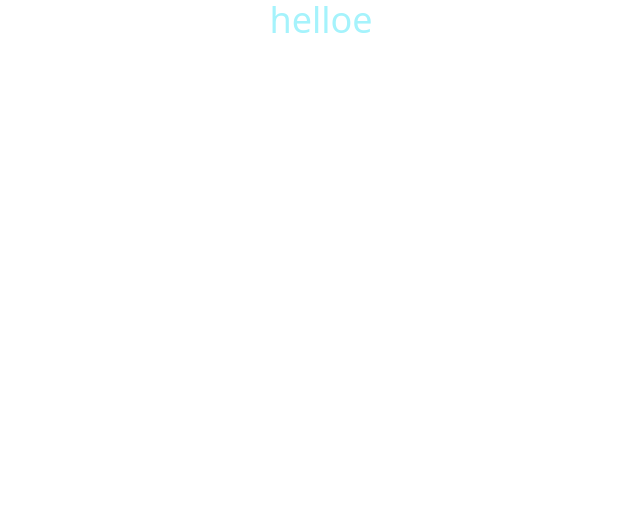
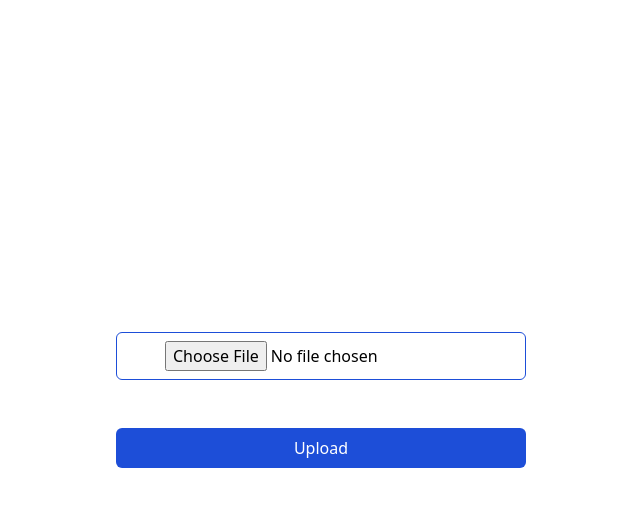
Before and after one commit to sammy-code98/file_upload, a React (Create React App) app: page / in a window 1280 px wide. Shown: the top 506 px of the page, without its empty margins (319-959 px from the left). Built offline with nearby package versions, Linux system fonts and the light colour scheme.

Commit message:
feat: create input component

```diff
--- a/src/App.js
+++ b/src/App.js
@@ -1,8 +1,8 @@
-
+import FileUpload from "./component/FileUpload"
 function App() {
   return (
-    <div>
-      <p className="text-4xl text-center text-cyan-200">helloe</p>
+    <div className="container flex items-center justify-center h-screen">
+      <FileUpload/>
 
     </div>
   );
--- /dev/null
+++ b/src/component/FileUpload.jsx
@@ -0,0 +1,9 @@
+
+export default function FileUpload() {
+  return (
+    <div className="flex flex-col">
+        <input type="file" name="file" className="border border-blue-700 mb-12 py-2 rounded-md px-12"/>
+        <button type="submit" className="bg-blue-700 text-white px-12 py-2 rounded-md">Upload</button>
+    </div>
+  )
+}
```
